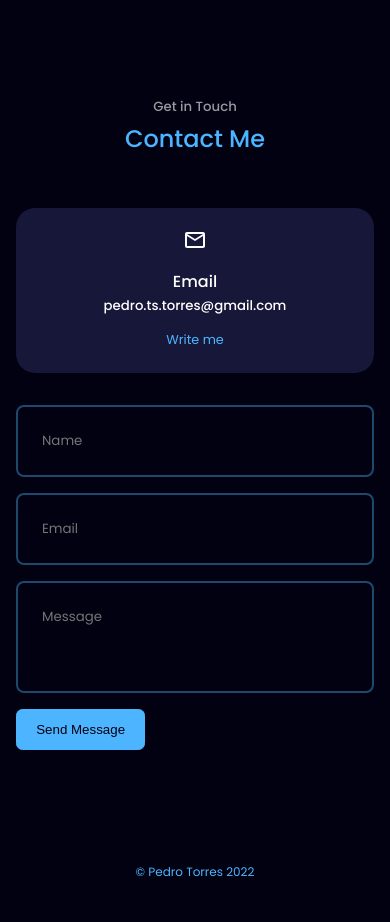
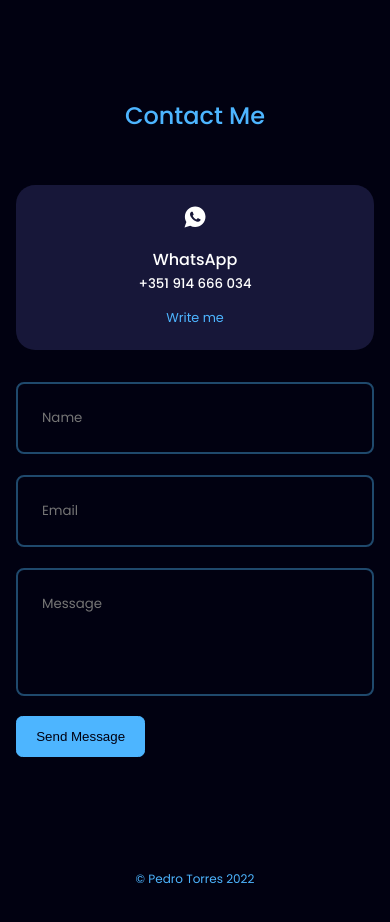
Before and after one commit to pedro-areal-torres/Website-Portfolio, a React (Create React App) app: page / in a window 390 px wide. Shown: the part 4720-5642 px from the top of the page. Built offline with nearby package versions, Linux system fonts and the light colour scheme.

Commit message:
Captcha on Contact to avoid Spam + CSS Improvement

```diff
--- a/src/components/Contact/Contact.jsx
+++ b/src/components/Contact/Contact.jsx
@@ -1,72 +1,46 @@
-import React, { useRef } from "react";
-import "./contact.css";
-import { MdOutlineEmail } from "react-icons/md";
-import { IoLogoWhatsapp } from "react-icons/io";
-import emailjs from "emailjs-com";
+import React, { useRef } from 'react';
+import './contact.css';
+import { MdOutlineEmail } from 'react-icons/md';
+import { IoLogoWhatsapp } from 'react-icons/io';
 
 export const Contact = () => {
-  const form = useRef();
-
-  const sendEmail = (e) => {
-    e.preventDefault();
-
-    emailjs
-      .sendForm(
-        "service_8usq6l6",
-        "service_8usq6l6",
-        form.current,
-        "Fua7S_RJ-pVQ38n3z"
-      )
-      .then(
-        (result) => {
-          console.log(result.text);
-        },
-        (error) => {
-          console.log(error.text);
-        }
-      );
-
-    e.target.reset();
-  };
-
   return (
-    <section id="contact">
-      <h5>Get in Touch</h5>
+    <section id='contact'>
       <h2>Contact Me</h2>
 
-      <div className="container contact__container">
-        <div className="contact__options">
-          <article className="contact__option">
-            <MdOutlineEmail className="contact__option-icon" />
+      <div className='container contact__container'>
+        <div className='contact__options'>
+          <article className='contact__option contact__option-onDesktop'>
+            <MdOutlineEmail className='contact__option-icon' />
               <h4>Email</h4>
               <h5>pedro.ts.torres@gmail.com</h5>
               <a
-              href="mailto:pedro.ts.torres@gmail.com"
-              target="_blank"
-              rel="noreferrer"
+                href='mailto:pedro.ts.torres@gmail.com'
+                target='_blank'
+                rel='noreferrer'
               >
                 Write me
               </a>
           </article>
-          <article className="contact__option contact__option-onDesktop">
-            <IoLogoWhatsapp className="contact__option-icon" />
+          <article className='contact__option'>
+            <IoLogoWhatsapp className='contact__option-icon' />
               <h4>WhatsApp</h4>
               <h5>+351 914 666 034</h5>
               <a
-              href="https://wa.me/351914666034"
-              target="_blank"
-              rel="noreferrer"
+                href='https://wa.me/351914666034'
+                target='_blank'
+                rel='noreferrer'
               >
                 Write me
               </a>
           </article>
         </div>
         {/* END OF CONTACT OPTIONS */}
-        <form ref={form} onSubmit={sendEmail}>
-          <input type="text" name="name" placeholder="Name" required />
-          <input type="email" name="email" placeholder="Email" required />
-          <textarea name="message" rows="3" placeholder="Message" required />
-          <button type="submit" className="btn btn-primary">
+        <form action='https://formspree.io/f/xlezwqkd' method='POST'>
+          <input type='text' name='name' placeholder='Name' required />
+          <input type='email' name='email' placeholder='Email' required />
+          <textarea name='message' rows='5' placeholder='Message' required />
+          <button type='submit' className='btn btn-primary'>
             Send Message
           </button>
         </form>
--- a/src/components/Contact/contact.css
+++ b/src/components/Contact/contact.css
@@ -1,8 +1,8 @@
 .container.contact__container {
-  width: 58%;
+  width: 74%;
   display: grid;
-  grid-template-columns: 40% 58%;
-  gap: 12%;
+  grid-template-columns: 31% 64%;
+  gap: 5%;
 }
 
 .contact__options {
@@ -40,7 +40,7 @@
 form {
   display: flex;
   flex-direction: column;
-  gap: 1rem;
+  gap: 1.3rem;
 }
 
 input,
@@ -52,11 +52,21 @@ textarea {
   border: 2px solid var(--color-primary-variant);
   resize: none;
   color: var(--color-white);
-  font-family: "Poppins";
+  font-family: 'Poppins';
+  overflow-y: scroll;
+}
+
+textarea {
+  height: 10.1rem;
 }
 
 /* -- TABLETS - MEDIUM DEVICES -- */
 @media screen and (max-width: 1024px) {
+  .contact__options {
+    display: grid;
+    grid-template-columns: 1fr 1fr;
+  }
+
   .container.contact__container {
     grid-template-columns: 1fr;
     gap: 2rem;
@@ -70,8 +80,15 @@ textarea {
     padding: 1rem;
   }
 
-  .contact__option-onDesktop {
-    display: none;
+  .contact__options {
+    grid-template-columns: 1fr;
   }
 
+  .contact__option-onDesktop {
+    display: none !important;
+  }
+
+  textarea {
+    height: 8rem;
+  }
 }
```
Lines whose indentation alone changed are shown as unchanged.
